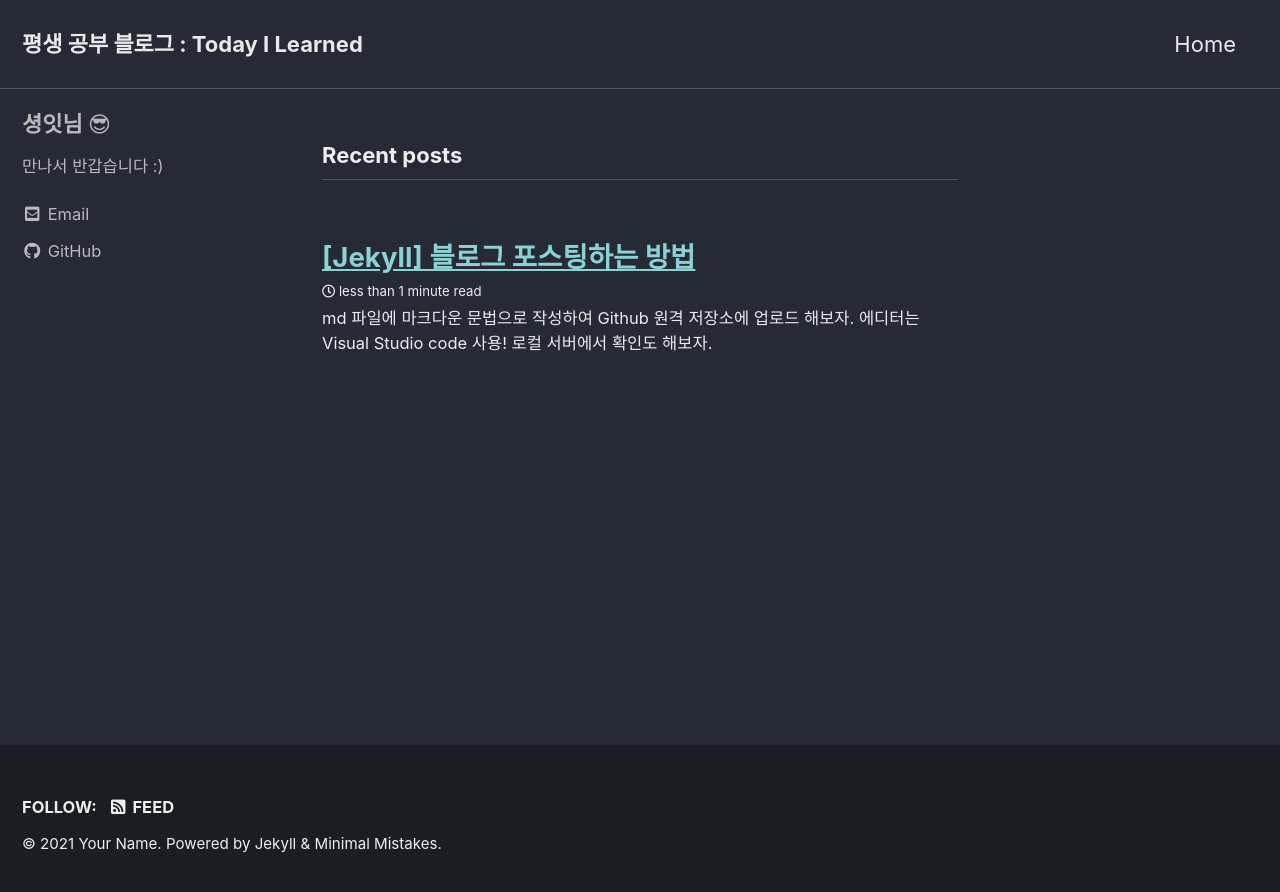
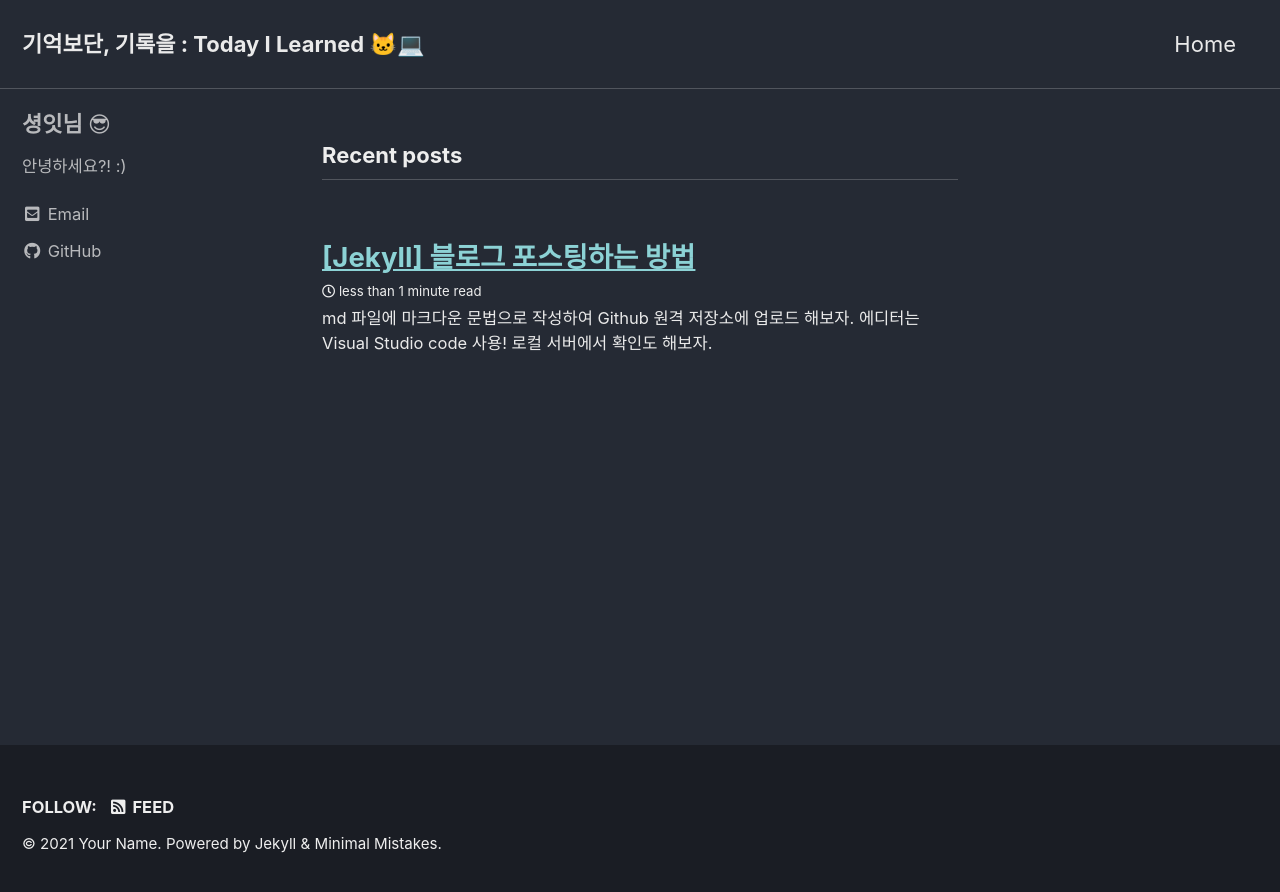
Before and after one commit to Shung-2/Shung-2.github.io, a Jekyll site: the page built from index.html, in a window 1280 px wide. Shown: the top 892 px of the page. Built offline with Jekyll 4.4.1, drawn with Linux system fonts in a browser that asks for light colours; cached includes are drawn as plain includes; the list of posts is cut into pages by our own code.

```diff
--- a/_config.yml
+++ b/_config.yml
@@ -16,7 +16,7 @@ minimal_mistakes_skin    : "dark" # "air", "aqua", "contrast", "dark", "dirt", "
 
 # Site Settings
 locale                   : "en-US"
-title                    : "평생 공부 블로그 : Today I Learned"
+title                    : "기억보단, 기록을 : Today I Learned 🐱‍💻"
 title_separator          : "-"
 subtitle                 : # site tagline that appears below site title in masthead
 name                     : "Your Name"
@@ -103,7 +103,7 @@ analytics:
 author:
   name             : "셩잇님 😎"
   avatar           : # path of avatar image, e.g. "/assets/images/bio-photo.jpg"
-  bio              : "만나서 반갑습니다 :)"
+  bio              : "안녕하세요?! :)"
   location         : # "Somewhere"
   email            :
   links:
```
Also changed, not shown: _posts/2021-08-22-my-first-post.md (+2 -0 lines), 1 other file.
